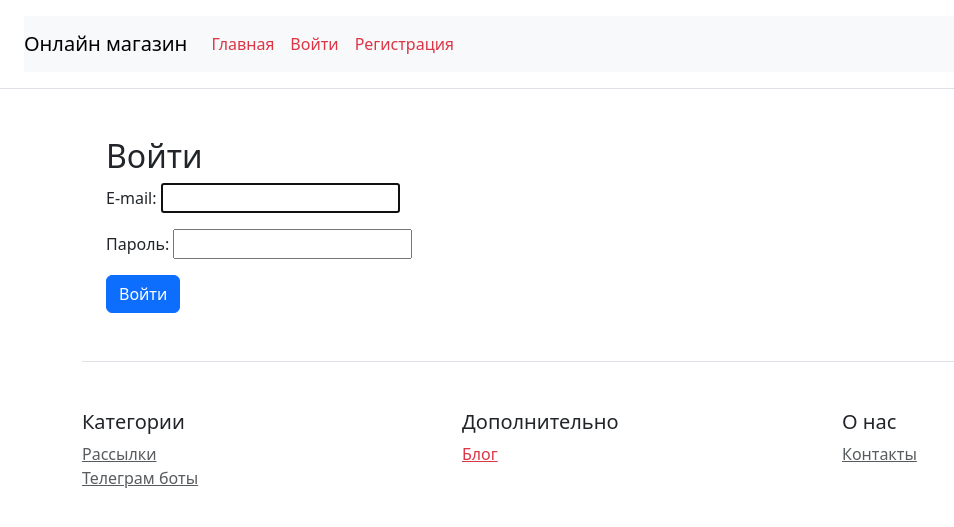
After one commit to McSim555/Online_shop, a Django app: page /users/login/ in a window 1280 px wide. The commit adds this page. Shown: the top 527 px of the page, without its empty margins (0-954 px from the left). Run offline with Django 5.2, Linux system fonts and the light colour scheme; some libraries are stand-ins or nearby versions.

Commit message:
Homework 27 task 2 done

```diff
--- a/catalog/templates/header.html
+++ b/catalog/templates/header.html
@@ -1,20 +1,32 @@
 <div class="d-flex flex-column flex-md-row align-items-center p-3 px-md-4 mb-3 bg-white border-bottom box-shadow">
-     <nav class="navbar navbar-expand-lg navbar-light bg-light">
-        <a class="navbar-brand" href="{% url 'catalog:home'  %}">Онлайн магазин</a>
+    <nav class="navbar navbar-expand-lg navbar-light bg-light w-100">
+        <a class="navbar-brand" href="{% url 'catalog:home' %}">Онлайн магазин</a>
         <button class="navbar-toggler" type="button" data-toggle="collapse" data-target="#navbarNav" aria-controls="navbarNav" aria-expanded="false" aria-label="Toggle navigation">
             <span class="navbar-toggler-icon"></span>
         </button>
         <div class="collapse navbar-collapse" id="navbarNav">
-            <ul class="navbar-nav">
+            <ul class="navbar-nav d-flex align-items-center w-100">
                 <li class="nav-item active">
-                    <a class="nav-link text-danger" href="{% url 'catalog:product_list'  %}">Главная</a>
+                    <a class="nav-link text-danger" href="{% url 'catalog:product_list' %}">Главная</a>
                 </li>
-                <li class="nav-item">
-                    <a class="nav-link" href="#">Регистрация</a>
-                </li>
-                <li class="nav-item">
-                    <a class="nav-link" href="#">Вход</a>
-                </li>
+
+                {% if user.is_authenticated %}
+                    <li class="nav-item">
+                        <form action="{% url 'users:logout' %}" method="post" class="m-0 p-0 d-flex align-items-center">
+                            {% csrf_token %}
+                            <button type="submit" class="nav-link text-danger" style="border: none; background: none; padding: 0.5rem 1rem; margin: 0; cursor: pointer; vertical-align: middle;">
+                                Выйти
+                            </button>
+                        </form>
+                    </li>
+                {% else %}
+                    <li class="nav-item">
+                        <a class="nav-link text-danger" href="{% url 'users:login' %}">Войти</a>
+                    </li>
+                    <li class="nav-item">
+                        <a class="nav-link text-danger" href="{% url 'users:register' %}">Регистрация</a>
+                    </li>
+                {% endif %}
             </ul>
         </div>
     </nav>
--- a/config/settings.py
+++ b/config/settings.py
@@ -1,6 +1,8 @@
 import os
 
 from pathlib import Path
+
+from django.conf.global_settings import LOGIN_REDIRECT_URL
 from dotenv import load_dotenv
 
 BASE_DIR = Path(__file__).resolve().parent.parent
@@ -99,3 +101,7 @@ MEDIA_ROOT = os.path.join(BASE_DIR, "media")
 DEFAULT_AUTO_FIELD = "django.db.models.BigAutoField"
 
 AUTH_USER_MODEL = "users.User"
+
+LOGIN_REDIRECT_URL = 'catalog:home'
+
+LOGOUT_REDIRECT_URL = 'users:login'
--- a/config/urls.py
+++ b/config/urls.py
@@ -6,7 +6,8 @@ from django.conf.urls.static import static
 urlpatterns = [
     path("admin/", admin.site.urls),
     path("", include("catalog.urls", namespace="catalog")),
-    path("blog/", include("blog.urls", namespace="blog"))
+    path("blog/", include("blog.urls", namespace="blog")),
+    path("users/", include("users.urls", namespace="users"))
 ]
 
 if settings.DEBUG:
--- /dev/null
+++ b/users/templates/login.html
@@ -0,0 +1,14 @@
+{% extends 'base.html' %}
+
+{% block title %}Войти{% endblock %}
+
+{% block content %}
+<div class="container mt-5">
+    <h2>Войти</h2>
+    <form method="post" enctype="multipart/form-data">
+        {% csrf_token %}
+        {{ form.as_p }}
+        <button type="submit" class="btn btn-primary">Войти</button>
+    </form>
+</div>
+{% endblock %}
--- /dev/null
+++ b/users/urls.py
@@ -0,0 +1,13 @@
+from django.contrib.auth.views import LoginView, LogoutView
+from django.urls import path
+
+from users.apps import UsersConfig
+from users.views import UserCreateView
+
+app_name = UsersConfig.name
+
+urlpatterns = [
+    path("login/", LoginView.as_view(template_name="login.html"), name="login"),
+    path("logout/", LogoutView.as_view(), name="logout"),
+    path('register/', UserCreateView.as_view(), name='register'),
+]
```
Also changed, not shown: users/forms.py (added, +8 -0 lines), users/management/commands/create_superuser.py (added, +13 -0 lines), users/templates/users/user_form.html (added, +14 -0 lines), users/views.py (+10 -2 lines), users/management/__init__.py (added), users/management/commands/__init__.py (added).
